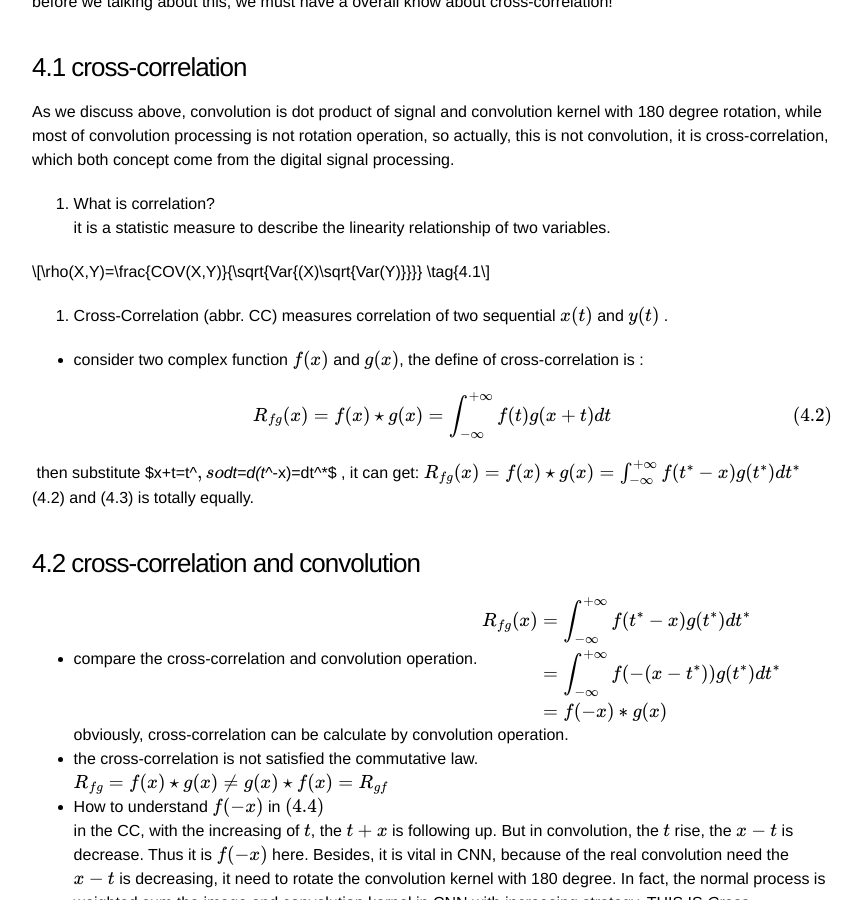
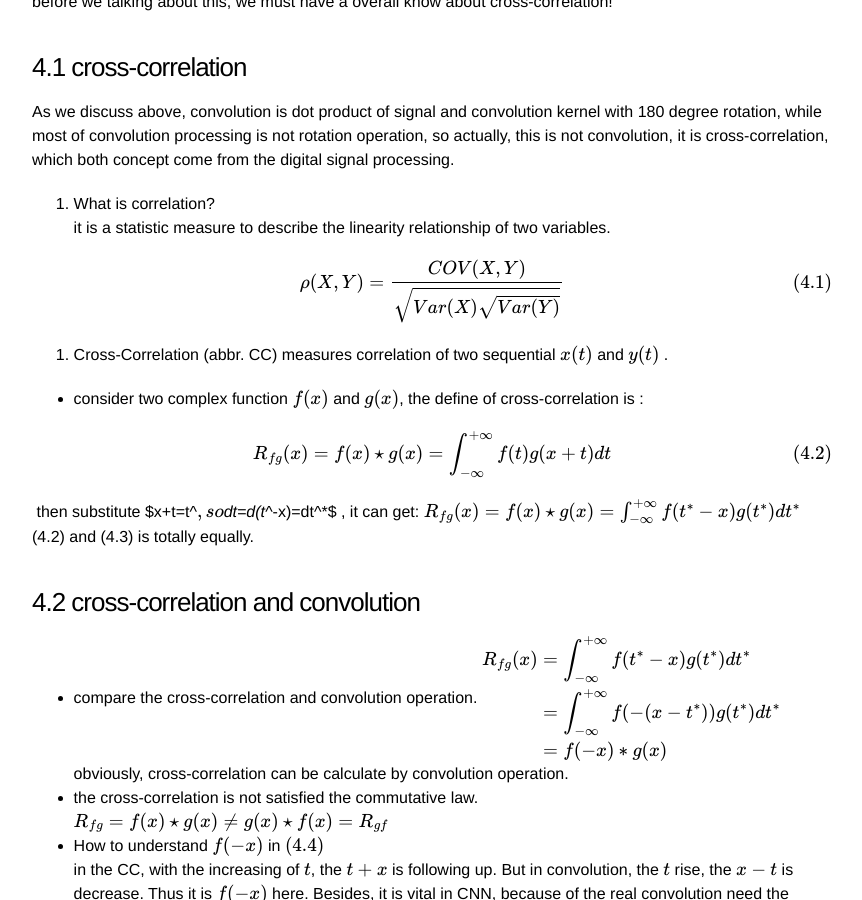
Before and after one commit to hzckid/hzckid.github.io, a Jekyll site: the page built from _posts/2019-10-10-conv.markdown, in a window 1280 px wide and 900 px high, scrolled down 3104 px. Shown: the whole window, without its empty margins (208-1070 px from the left). Built offline with Jekyll 4.4.1, drawn with Linux system fonts in a browser that asks for light colours; formulas are drawn with MathJax 3.

Commit message:
modified

```diff
--- a/_posts/2019-10-10-conv.markdown
+++ b/_posts/2019-10-10-conv.markdown
@@ -139,7 +139,7 @@ As we discuss above, convolution is dot product of signal and convolution kernel
    it is a statistic measure to describe the linearity relationship of two variables.
 
 $$
-\rho(X,Y)=\frac{COV(X,Y)}{\sqrt{Var{(X)\sqrt{Var(Y)}}}} \tag{4.1
+\rho(X,Y)=\frac{COV(X,Y)}{\sqrt{Var{(X)\sqrt{Var(Y)}}}} \tag{4.1}
 $$
 
 
```
